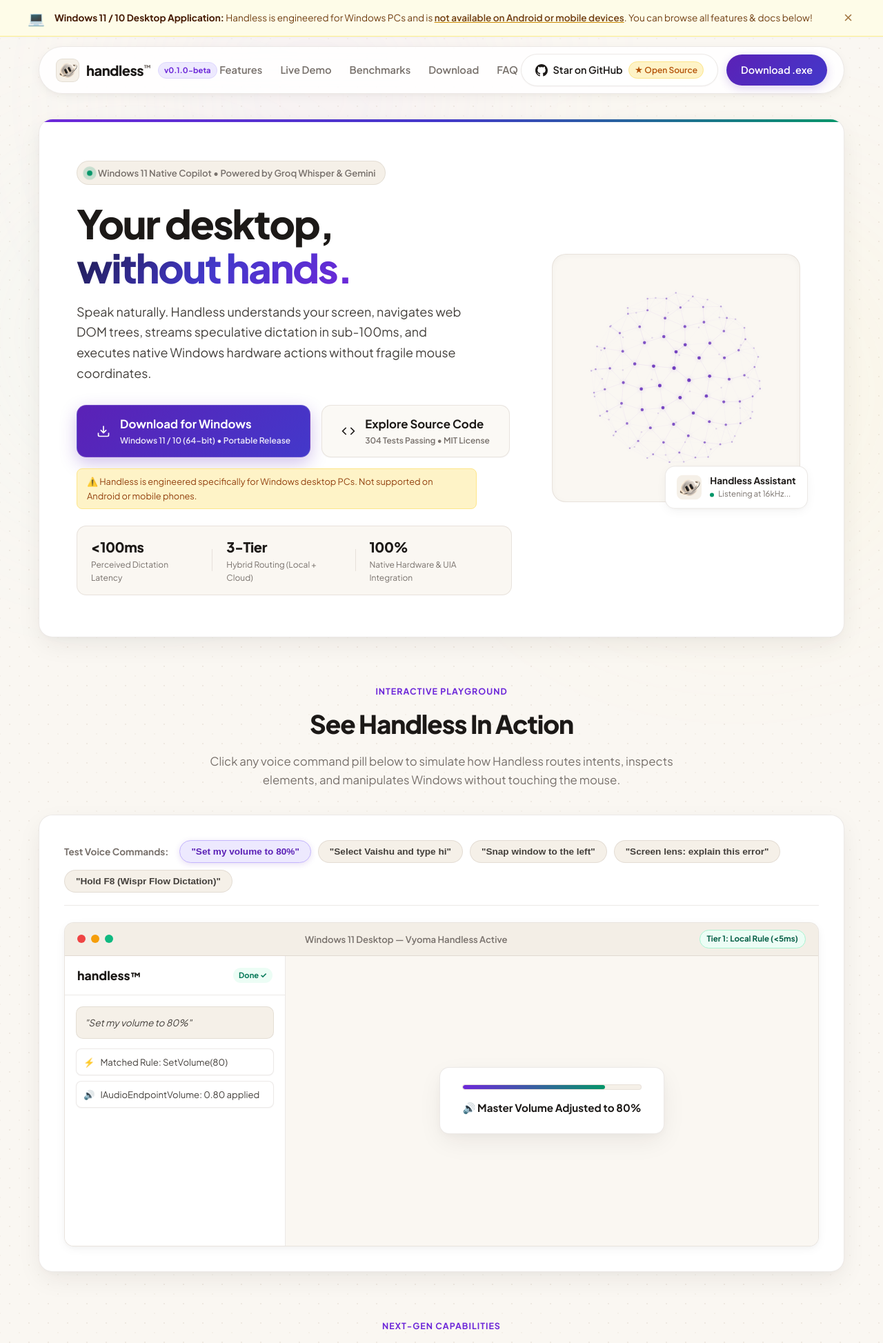
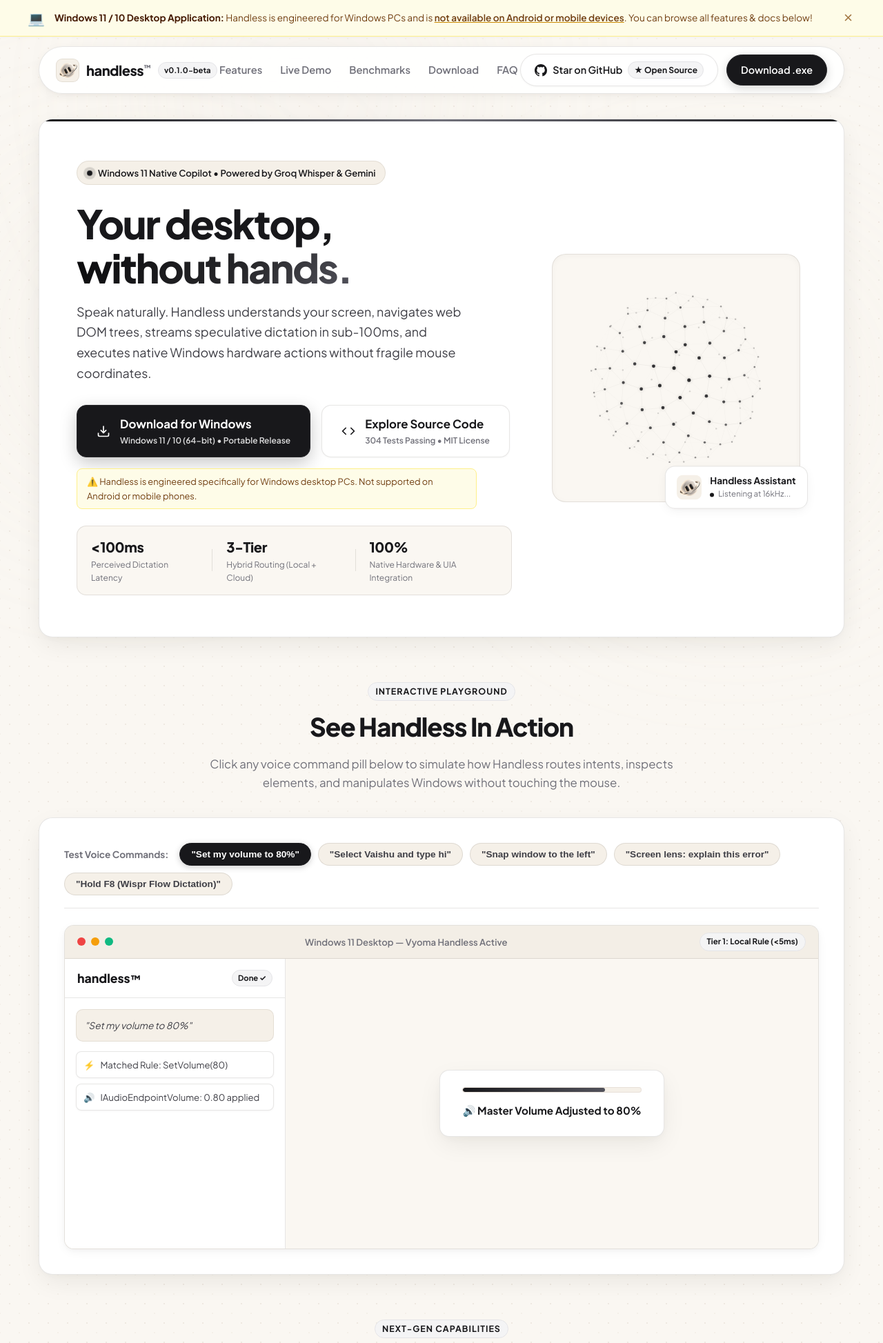
Before and after one commit to vyomagroupofficial-lab/handless, a PHP site: page / in a window 1280 px wide. Shown: the top 1947 px of the page at 69% size. Run offline with PHP 8.4, Linux system fonts and the light colour scheme.

Commit message:
style: replace purple accents with signature obsidian black and crisp white palette

```diff
--- a/public_html/app.js
+++ b/public_html/app.js
@@ -1,6 +1,6 @@
 // ============================================================
 // Vyoma Handless™ — Official Production JavaScript
-// Light Cream Theme | 3D Canvas Orb | Mobile & Android Handler
+// Light Cream & Obsidian Monochrome Theme | 3D Canvas Orb
 // Hostinger (handless.vyomagroup.online)
 // ============================================================
 
@@ -12,7 +12,7 @@
 });
 
 // ------------------------------------------------------------
-// 1. 3D Geometric Canvas Orb Animation (Cream Theme Palette)
+// 1. 3D Geometric Canvas Orb Animation (Monochrome Architectural Style)
 // ------------------------------------------------------------
 function initOrbCanvas() {
   const canvas = document.getElementById("orbCanvas");
@@ -95,7 +95,7 @@
     // Sort points back to front
     projected.sort((a, b) => a.z - b.z);
 
-    // Draw connecting lines (refined warm violet/indigo against cream)
+    // Draw connecting lines (refined architectural lines)
     ctx.lineWidth = 0.85;
     for (let i = 0; i < projected.length; i++) {
       for (let j = i + 1; j < projected.length; j++) {
@@ -104,8 +104,8 @@
         const dist = Math.sqrt(dx * dx + dy * dy);
 
         if (dist < 40) {
-          const lineAlpha = (1 - dist / 40) * 0.28 * projected[i].alpha;
-          ctx.strokeStyle = `rgba(109, 40, 217, ${lineAlpha})`;
+          const lineAlpha = (1 - dist / 40) * 0.25 * projected[i].alpha;
+          ctx.strokeStyle = `rgba(24, 24, 27, ${lineAlpha * 0.75})`;
           ctx.beginPath();
           ctx.moveTo(projected[i].x, projected[i].y);
           ctx.lineTo(projected[j].x, projected[j].y);
@@ -114,16 +114,16 @@
       }
     }
 
-    // Draw points (rich violet/indigo nodes)
+    // Draw points (rich obsidian black nodes)
     for (let i = 0; i < projected.length; i++) {
       const p = projected[i];
       const pRadius = Math.max(1.2, 2.5 * (p.z + radius) / (2 * radius));
 
       ctx.beginPath();
       ctx.arc(p.x, p.y, pRadius, 0, Math.PI * 2);
-      ctx.fillStyle = `rgba(91, 33, 182, ${p.alpha * 0.85})`;
-      ctx.shadowColor = "rgba(109, 40, 217, 0.4)";
-      ctx.shadowBlur = 6;
+      ctx.fillStyle = `rgba(24, 24, 27, ${p.alpha * 0.9})`;
+      ctx.shadowColor = "rgba(0, 0, 0, 0.25)";
+      ctx.shadowBlur = 5;
       ctx.fill();
       ctx.shadowBlur = 0;
     }
@@ -135,7 +135,7 @@
 }
 
 // ------------------------------------------------------------
-// 2. Interactive Voice Simulator (Light Cream Styled)
+// 2. Interactive Voice Simulator (Monochrome / Cream Styled)
 // ------------------------------------------------------------
 const SIM_COMMANDS = {
   set_volume: {
@@ -167,29 +167,29 @@
       { icon: "⌨️", text: "Typed 'hi' into 'Type a message' box" }
     ],
     render: () => `
-      <div style="width: 100%; max-width: 460px; background: #ffffff; border-radius: 12px; overflow: hidden; border: 1px solid rgba(80,60,40,0.12); box-shadow: var(--shadow-md); font-family: sans-serif;">
-        <div style="background: #f0ebe1; padding: 10px 14px; display: flex; align-items: center; gap: 10px; border-bottom: 1px solid rgba(80,60,40,0.08);">
-          <div style="width: 32px; height: 32px; border-radius: 50%; background: #059669; display: flex; align-items: center; justify-content: center; font-weight: bold; color: white; font-size: 13px;">V</div>
+      <div style="width: 100%; max-width: 460px; background: #ffffff; border-radius: 12px; overflow: hidden; border: 1px solid rgba(60,50,40,0.12); box-shadow: var(--shadow-md); font-family: sans-serif;">
+        <div style="background: #f5f0e8; padding: 10px 14px; display: flex; align-items: center; gap: 10px; border-bottom: 1px solid rgba(60,50,40,0.08);">
+          <div style="width: 32px; height: 32px; border-radius: 50%; background: #18181b; display: flex; align-items: center; justify-content: center; font-weight: bold; color: white; font-size: 13px;">V</div>
           <div>
-            <div style="color: #1c1917; font-size: 13px; font-weight: 700;">Vaishu</div>
-            <div style="color: #78716c; font-size: 11px;">online • Handless Selected Target</div>
+            <div style="color: #18181b; font-size: 13px; font-weight: 700;">Vaishu</div>
+            <div style="color: #71717a; font-size: 11px;">online • Handless Selected Target</div>
           </div>
         </div>
         <div style="height: 130px; padding: 12px; background: #faf7f2; display: flex; flex-direction: column; justify-content: flex-end; gap: 8px;">
-          <div style="align-self: flex-start; background: #ffffff; color: #1c1917; padding: 6px 12px; border-radius: 8px; font-size: 12px; max-width: 80%; border: 1px solid rgba(80,60,40,0.08);">
+          <div style="align-self: flex-start; background: #ffffff; color: #18181b; padding: 6px 12px; border-radius: 8px; font-size: 12px; max-width: 80%; border: 1px solid rgba(60,50,40,0.08);">
             Hey, are we still meeting today?
           </div>
-          <div style="align-self: flex-end; background: #d1fae5; color: #065f46; padding: 6px 12px; border-radius: 8px; font-size: 12px; max-width: 80%; display: flex; align-items: center; gap: 4px; border: 1px solid #a7f3d0;">
+          <div style="align-self: flex-end; background: #18181b; color: #ffffff; padding: 6px 12px; border-radius: 8px; font-size: 12px; max-width: 80%; display: flex; align-items: center; gap: 4px;">
             <span style="font-weight: 600;">hi</span>
             <span style="font-size: 9px; opacity: 0.7; margin-left: 4px;">Just now ✓✓</span>
           </div>
         </div>
-        <div style="background: #ffffff; padding: 8px 12px; display: flex; align-items: center; gap: 8px; border-top: 1px solid rgba(80,60,40,0.08);">
-          <div style="flex: 1; background: #f5f0e8; border-radius: 8px; padding: 6px 12px; color: #1c1917; font-size: 12px; display: flex; align-items: center;">
+        <div style="background: #ffffff; padding: 8px 12px; display: flex; align-items: center; gap: 8px; border-top: 1px solid rgba(60,50,40,0.08);">
+          <div style="flex: 1; background: #f5f0e8; border-radius: 8px; padding: 6px 12px; color: #18181b; font-size: 12px; display: flex; align-items: center;">
             <span style="opacity: 0.6;">Type a message</span>
-            <span style="width: 2px; height: 14px; background: #059669; margin-left: 2px; animation: pulse 1s infinite;"></span>
+            <span style="width: 2px; height: 14px; background: #18181b; margin-left: 2px; animation: pulse 1s infinite;"></span>
           </div>
-          <div style="color: #78716c; font-size: 16px;">🎤</div>
+          <div style="color: #71717a; font-size: 16px;">🎤</div>
         </div>
       </div>
     `
@@ -204,15 +204,15 @@
       { icon: "⚡", text: "Dispatched hotkey: Win + Left" }
     ],
     render: () => `
-      <div style="width: 100%; max-width: 460px; height: 200px; background: #ffffff; border-radius: 12px; border: 1px solid rgba(80,60,40,0.12); display: grid; grid-template-columns: 1fr 1fr; gap: 8px; padding: 8px; box-shadow: var(--shadow-md);">
-        <div style="background: #ede9fe; border: 2px solid #6d28d9; border-radius: 8px; display: flex; flex-direction: column; align-items: center; justify-content: center; gap: 6px;">
+      <div style="width: 100%; max-width: 460px; height: 200px; background: #ffffff; border-radius: 12px; border: 1px solid rgba(60,50,40,0.12); display: grid; grid-template-columns: 1fr 1fr; gap: 8px; padding: 8px; box-shadow: var(--shadow-md);">
+        <div style="background: #f4f4f5; border: 2px solid #18181b; border-radius: 8px; display: flex; flex-direction: column; align-items: center; justify-content: center; gap: 6px;">
           <div style="font-size: 22px;">🪟</div>
-          <span style="font-size: 12px; font-weight: 700; color: #5b21b6;">Chrome (Snapped 50% Left)</span>
-          <span style="font-size: 10px; color: #78716c;">Bounds: (0, 0, 960, 1080)</span>
+          <span style="font-size: 12px; font-weight: 700; color: #18181b;">Chrome (Snapped 50% Left)</span>
+          <span style="font-size: 10px; color: #71717a;">Bounds: (0, 0, 960, 1080)</span>
         </div>
-        <div style="background: #faf7f2; border: 1px dashed rgba(80,60,40,0.2); border-radius: 8px; display: flex; flex-direction: column; align-items: center; justify-content: center; gap: 4px;">
-          <span style="font-size: 11px; font-weight: 600; color: #78716c;">Desktop / Snap Assist</span>
-          <span style="font-size: 9px; color: #a8a29e;">Choose secondary app</span>
+        <div style="background: #faf7f2; border: 1px dashed rgba(60,50,40,0.2); border-radius: 8px; display: flex; flex-direction: column; align-items: center; justify-content: center; gap: 4px;">
+          <span style="font-size: 11px; font-weight: 600; color: #71717a;">Desktop / Snap Assist</span>
+          <span style="font-size: 9px; color: #a1a1aa;">Choose secondary app</span>
         </div>
       </div>
     `
@@ -227,19 +227,19 @@
       { icon: "🧠", text: "Gemini Vision parsed stacktrace in 420ms" }
     ],
     render: () => `
-      <div style="width: 100%; max-width: 460px; background: #ffffff; border-radius: 12px; border: 1px solid rgba(109,40,217,0.3); padding: 16px; box-shadow: var(--shadow-md); font-family: monospace;">
+      <div style="width: 100%; max-width: 460px; background: #ffffff; border-radius: 12px; border: 1px solid rgba(24,24,27,0.25); padding: 16px; box-shadow: var(--shadow-md); font-family: monospace;">
         <div style="display: flex; align-items: center; justify-content: space-between; margin-bottom: 10px;">
           <span style="color: #dc2626; font-size: 12px; font-weight: bold;">● TypeError: Cannot read property 'map' of undefined</span>
-          <span style="font-size: 10px; padding: 2px 6px; background: #ede9fe; color: #6d28d9; border-radius: 4px; font-weight: bold;">Screen Lens OCR</span>
+          <span style="font-size: 10px; padding: 2px 6px; background: #f4f4f5; color: #18181b; border: 1px solid #e4e4e7; border-radius: 4px; font-weight: bold;">Screen Lens OCR</span>
         </div>
-        <div style="background: #f5f0e8; padding: 8px 10px; border-radius: 6px; font-size: 11px; color: #44403c; margin-bottom: 12px; border-left: 3px solid #dc2626;">
+        <div style="background: #f5f0e8; padding: 8px 10px; border-radius: 6px; font-size: 11px; color: #3f3f46; margin-bottom: 12px; border-left: 3px solid #dc2626;">
           at UserList (components/Users.tsx:42:15)<br>
           at renderWithHooks (react-dom.development.js:16305)
         </div>
-        <div style="background: #faf5ff; border-radius: 6px; padding: 10px; font-size: 12px; color: #1c1917; font-family: var(--font-sans); border: 1px solid #ddd6fe;">
-          <strong style="color: #6d28d9;">💡 Handless AI Solution:</strong>
-          <p style="margin-top: 4px; font-size: 11px; color: #44403c; line-height: 1.45;">
-            Your <code style="color: #5b21b6; background: #ede9fe; padding: 1px 4px; border-radius: 3px;">users</code> state variable is <code style="color: #5b21b6;">undefined</code> prior to fetch completion. Update line 42 to <code style="color: #059669; font-weight: bold;">users?.map(...)</code> or initialize state as <code style="color: #059669; font-weight: bold;">[]</code>.
+        <div style="background: #f4f4f5; border-radius: 6px; padding: 10px; font-size: 12px; color: #18181b; font-family: var(--font-sans); border: 1px solid #e4e4e7;">
+          <strong style="color: #18181b;">💡 Handless AI Solution:</strong>
+          <p style="margin-top: 4px; font-size: 11px; color: #3f3f46; line-height: 1.45;">
+            Your <code style="color: #18181b; background: #e4e4e7; padding: 1px 4px; border-radius: 3px;">users</code> state variable is <code style="color: #18181b;">undefined</code> prior to fetch completion. Update line 42 to <code style="color: #18181b; font-weight: bold;">users?.map(...)</code> or initialize state as <code style="color: #18181b; font-weight: bold;">[]</code>.
           </p>
         </div>
       </div>
@@ -256,13 +256,13 @@
       { icon: "🚀", text: "F8 released: Typed 14 words in 68ms" }
     ],
     render: () => `
-      <div style="width: 100%; max-width: 460px; background: #ffffff; border-radius: 12px; border: 1px solid rgba(80,60,40,0.12); padding: 18px; box-shadow: var(--shadow-md);">
-        <div style="display: flex; align-items: center; justify-content: space-between; margin-bottom: 12px; padding-bottom: 8px; border-bottom: 1px solid rgba(80,60,40,0.08);">
-          <span style="font-size: 12px; font-weight: 700; color: #1c1917;">Active Document — WordPad</span>
-          <span style="font-size: 10px; padding: 2px 8px; background: #ecfdf5; color: #047857; border-radius: 10px; font-weight: 700;">Sub-100ms Realtime</span>
+      <div style="width: 100%; max-width: 460px; background: #ffffff; border-radius: 12px; border: 1px solid rgba(60,50,40,0.12); padding: 18px; box-shadow: var(--shadow-md);">
+        <div style="display: flex; align-items: center; justify-content: space-between; margin-bottom: 12px; padding-bottom: 8px; border-bottom: 1px solid rgba(60,50,40,0.08);">
+          <span style="font-size: 12px; font-weight: 700; color: #18181b;">Active Document — WordPad</span>
+          <span style="font-size: 10px; padding: 2px 8px; background: #f4f4f5; color: #18181b; border: 1px solid #e4e4e7; border-radius: 10px; font-weight: 700;">Sub-100ms Realtime</span>
         </div>
-        <p style="font-size: 13.5px; line-height: 1.6; color: #292524; font-family: serif;">
-          The market response to autonomous desktop workflows has exceeded our expectations. By combining native OS accessibility with speculative transcription, Handless completely eliminates friction<span style="display: inline-block; width: 2px; height: 16px; background: #6d28d9; vertical-align: middle; margin-left: 2px; animation: pulse 0.8s infinite;"></span>
+        <p style="font-size: 13.5px; line-height: 1.6; color: #27272a; font-family: serif;">
+          The market response to autonomous desktop workflows has exceeded our expectations. By combining native OS accessibility with speculative transcription, Handless completely eliminates friction<span style="display: inline-block; width: 2px; height: 16px; background: #18181b; vertical-align: middle; margin-left: 2px; animation: pulse 0.8s infinite;"></span>
         </p>
       </div>
     `
@@ -343,7 +343,7 @@
     if (copyBtn) {
       const originalText = copyBtn.innerText;
       copyBtn.innerText = "Copied!";
-      copyBtn.style.background = "#059669";
+      copyBtn.style.background = "#18181b";
       copyBtn.style.color = "#fff";
 
       setTimeout(() => {
@@ -445,7 +445,7 @@
       navigator.clipboard.writeText(url).then(() => {
         const originalText = btnCopyDesktop.innerText;
         btnCopyDesktop.innerText = "✓ Direct PC Link Copied!";
-        btnCopyDesktop.style.background = "#059669";
+        btnCopyDesktop.style.background = "#18181b";
         btnCopyDesktop.style.color = "#ffffff";
 
         setTimeout(() => {
--- a/public_html/style.css
+++ b/public_html/style.css
@@ -9,20 +10,20 @@
   --bg-cream-subtle: #f3eee6;
   --bg-cream-card: #ffffff;
   --bg-cream-hover: #fdfbf7;
-  --bg-cream-elevated: rgba(255, 255, 255, 0.88);
+  --bg-cream-elevated: rgba(255, 255, 255, 0.92);
 
   /* Deep Rich Text Colors */
-  --text-heading: #1c1917;
-  --text-body: #44403c;
-  --text-muted: #78716c;
-  --text-dim: #a8a29e;
-
-  /* Sophisticated Accents */
-  --primary: #5b21b6;
-  --primary-accent: #6d28d9;
-  --primary-hover: #4c1d95;
-  --primary-glow: rgba(91, 33, 182, 0.2);
-  --primary-light: #f5f3ff;
+  --text-heading: #18181b;
+  --text-body: #3f3f46;
+  --text-muted: #71717a;
+  --text-dim: #a1a1aa;
+
+  /* Signature Obsidian Black & White Accents */
+  --primary: #18181b;
+  --primary-accent: #27272a;
+  --primary-hover: #09090b;
+  --primary-glow: rgba(0, 0, 0, 0.16);
+  --primary-light: #f4f4f5;
 
   --emerald: #059669;
   --emerald-light: #ecfdf5;
@@ -30,15 +31,15 @@
   --amber-light: #fffbeb;
 
   /* Subtle Warm Borders */
-  --border-cream: rgba(80, 60, 40, 0.08);
-  --border-card: rgba(80, 60, 40, 0.11);
-  --border-active: rgba(109, 40, 217, 0.35);
+  --border-cream: rgba(60, 50, 40, 0.08);
+  --border-card: rgba(60, 50, 40, 0.12);
+  --border-active: rgba(24, 24, 27, 0.35);
 
   /* Box Shadows */
-  --shadow-sm: 0 1px 2px rgba(40, 30, 20, 0.04);
-  --shadow-md: 0 4px 16px -2px rgba(40, 30, 20, 0.06), 0 2px 6px -1px rgba(40, 30, 20, 0.03);
-  --shadow-lg: 0 12px 36px -4px rgba(40, 30, 20, 0.08), 0 4px 12px -2px rgba(40, 30, 20, 0.03);
-  --shadow-xl: 0 20px 50px -6px rgba(40, 30, 20, 0.12);
+  --shadow-sm: 0 1px 3px rgba(30, 20, 10, 0.04);
+  --shadow-md: 0 4px 16px -2px rgba(30, 20, 10, 0.06), 0 2px 6px -1px rgba(30, 20, 10, 0.03);
+  --shadow-lg: 0 12px 36px -4px rgba(30, 20, 10, 0.08), 0 4px 12px -2px rgba(30, 20, 10, 0.03);
+  --shadow-xl: 0 20px 50px -6px rgba(30, 20, 10, 0.12);
 
   /* Radii & Timing */
   --radius-sm: 8px;
@@ -95,7 +96,7 @@
   left: 15%;
   width: 520px;
   height: 520px;
-  background: radial-gradient(circle, rgba(233, 213, 255, 0.8) 0%, rgba(233, 213, 255, 0) 70%);
+  background: radial-gradient(circle, rgba(230, 225, 215, 0.8) 0%, rgba(230, 225, 215, 0) 70%);
 }
 
 .glow-2 {
@@ -103,7 +104,7 @@
   right: -80px;
   width: 580px;
   height: 580px;
-  background: radial-gradient(circle, rgba(254, 240, 138, 0.6) 0%, rgba(254, 240, 138, 0) 70%);
+  background: radial-gradient(circle, rgba(245, 240, 230, 0.7) 0%, rgba(245, 240, 230, 0) 70%);
 }
 
 .glow-3 {
@@ -111,7 +112,7 @@
   left: -60px;
   width: 500px;
   height: 500px;
-  background: radial-gradient(circle, rgba(207, 250, 254, 0.7) 0%, rgba(207, 250, 254, 0) 70%);
+  background: radial-gradient(circle, rgba(235, 230, 220, 0.7) 0%, rgba(235, 230, 220, 0) 70%);
 }
 
 /* Typography & Base Helpers */
@@ -129,12 +130,12 @@
   border-radius: 6px;
   font-family: var(--font-mono);
   font-size: 0.8rem;
-  color: #292524;
+  color: #18181b;
   box-shadow: 0 1px 2px rgba(0, 0, 0, 0.05);
 }
 
 .gradient-text {
-  background: linear-gradient(135deg, #1e1b4b 0%, #4338ca 50%, #6d28d9 100%);
+  background: linear-gradient(135deg, #09090b 0%, #27272a 60%, #52525b 100%);
   -webkit-background-clip: text;
   -webkit-text-fill-color: transparent;
   display: inline-block;
@@ -264,9 +265,9 @@
   font-size: 0.7rem;
   font-weight: 700;
   padding: 2px 8px;
-  background: #ede9fe;
-  border: 1px solid #ddd6fe;
-  color: #6d28d9;
+  background: #f4f4f5;
+  border: 1px solid #e4e4e7;
+  color: #18181b;
   border-radius: var(--radius-full);
 }
 
@@ -303,14 +304,16 @@
 }
 
 .btn-primary {
-  background: linear-gradient(135deg, #5b21b6, #4338ca);
+  background: #18181b;
   color: #ffffff;
-  box-shadow: 0 4px 14px var(--primary-glow);
+  border: 1px solid #27272a;
+  box-shadow: 0 4px 14px rgba(0, 0, 0, 0.16);
 }
 
 .btn-primary:hover {
+  background: #09090b;
   transform: translateY(-2px);
-  box-shadow: 0 6px 20px rgba(91, 33, 182, 0.35);
+  box-shadow: 0 6px 20px rgba(0, 0, 0, 0.28);
 }
 
 .btn-github {
@@ -322,17 +325,18 @@
 
 .btn-github:hover {
   background: #faf7f2;
-  border-color: rgba(80, 60, 40, 0.2);
+  border-color: rgba(60, 50, 40, 0.2);
   transform: translateY(-1px);
 }
 
 .star-badge {
   font-size: 0.75rem;
   padding: 2px 8px;
-  background: #fef3c7;
-  border: 1px solid #fde68a;
+  background: #f4f4f5;
+  border: 1px solid #e4e4e7;
   border-radius: var(--radius-full);
-  color: #b45309;
+  color: #18181b;
+  font-weight: 700;
 }
 
 /* Mobile Toggle Hamburger */
@@ -453,8 +457,8 @@
   top: 0;
   left: 0;
   right: 0;
-  height: 4px;
-  background: linear-gradient(90deg, #6d28d9, #4338ca, #059669);
+  height: 3px;
+  background: linear-gradient(90deg, #18181b, #71717a, #18181b);
 }
 
 .hero-badge {
@@ -467,23 +471,23 @@
   border-radius: var(--radius-full);
   font-size: 0.82rem;
   font-weight: 600;
-  color: var(--text-muted);
+  color: var(--text-heading);
   margin-bottom: 24px;
 }
 
 .pulse-dot {
   width: 8px;
   height: 8px;
-  background-color: #059669;
+  background-color: #18181b;
   border-radius: 50%;
-  box-shadow: 0 0 10px #059669;
+  box-shadow: 0 0 8px rgba(0, 0, 0, 0.3);
   animation: pulse 2s infinite;
 }
 
 @keyframes pulse {
-  0% { transform: scale(0.95); box-shadow: 0 0 0 0 rgba(5, 150, 105, 0.7); }
-  70% { transform: scale(1); box-shadow: 0 0 0 8px rgba(5, 150, 105, 0); }
-  100% { transform: scale(0.95); box-shadow: 0 0 0 0 rgba(5, 150, 105, 0); }
+  0% { transform: scale(0.95); box-shadow: 0 0 0 0 rgba(24, 24, 27, 0.5); }
+  70% { transform: scale(1); box-shadow: 0 0 0 7px rgba(24, 24, 27, 0); }
+  100% { transform: scale(0.95); box-shadow: 0 0 0 0 rgba(24, 24, 27, 0); }
 }
 
 .hero-title {
@@ -515,17 +519,18 @@
   align-items: center;
   gap: 14px;
   padding: 14px 28px;
-  background: linear-gradient(135deg, #5b21b6, #4338ca);
-  color: #fff;
+  background: #18181b;
+  color: #ffffff;
   border-radius: var(--radius-md);
-  border: 1px solid rgba(255, 255, 255, 0.15);
-  box-shadow: 0 8px 24px rgba(91, 33, 182, 0.28);
+  border: 1px solid #27272a;
+  box-shadow: 0 8px 24px rgba(0, 0, 0, 0.22);
   transition: all var(--transition-fast);
 }
 
 .btn-hero-download:hover {
+  background: #09090b;
   transform: translateY(-2px);
-  box-shadow: 0 12px 32px rgba(91, 33, 182, 0.4);
+  box-shadow: 0 12px 32px rgba(0, 0, 0, 0.35);
 }
 
 .btn-hero-download .cta-title {
@@ -537,7 +542,7 @@
 .btn-hero-download .cta-sub {
   display: block;
   font-size: 0.75rem;
-  opacity: 0.88;
+  opacity: 0.85;
 }
 
 .btn-hero-source {
@@ -545,7 +550,7 @@
   align-items: center;
   gap: 14px;
   padding: 14px 28px;
-  background: #fbf9f5;
+  background: #ffffff;
   border: 1px solid var(--border-card);
   border-radius: var(--radius-md);
   color: var(--text-heading);
@@ -573,9 +578,9 @@
 
 .hero-platform-disclaimer {
   font-size: 0.8rem;
-  color: #92400e;
-  background: #fef3c7;
-  border: 1px solid #fde68a;
+  color: #713f12;
+  background: #fefce8;
+  border: 1px solid #fef08a;
   border-radius: var(--radius-sm);
   padding: 8px 14px;
   margin-bottom: 24px;
@@ -696,7 +701,7 @@
 .status-live {
   width: 6px;
   height: 6px;
-  background-color: #059669;
+  background-color: #18181b;
   border-radius: 50%;
 }
 
@@ -713,7 +718,11 @@
   font-weight: 700;
   text-transform: uppercase;
   letter-spacing: 0.08em;
-  color: var(--primary-accent);
+  color: #18181b;
+  background: #f4f4f5;
+  border: 1px solid #e4e4e7;
+  padding: 3px 10px;
+  border-radius: var(--radius-full);
   margin-bottom: 8px;
 }
 
@@ -782,10 +791,10 @@
 }
 
 .cmd-pill.active {
-  background: #ede9fe;
-  border-color: #c4b5fd;
-  color: #5b21b6;
-  box-shadow: 0 2px 8px rgba(91, 33, 182, 0.15);
+  background: #18181b;
+  border-color: #18181b;
+  color: #ffffff;
+  box-shadow: 0 2px 10px rgba(0, 0, 0, 0.2);
 }
 
 /* Simulator Viewport (Simulated Windows 11 Desktop) */
@@ -831,9 +840,9 @@
   font-size: 0.72rem;
   padding: 3px 10px;
   border-radius: var(--radius-full);
-  background: #ecfdf5;
-  border: 1px solid #a7f3d0;
-  color: #065f46;
+  background: #f4f4f5;
+  border: 1px solid #e4e4e7;
+  color: #18181b;
   font-weight: 700;
 }
 
@@ -878,10 +887,11 @@
 .sim-chip {
   font-size: 0.7rem;
   padding: 2px 8px;
-  background: #ecfdf5;
-  color: #047857;
+  background: #f4f4f5;
+  color: #18181b;
   font-weight: 700;
   border-radius: 12px;
+  border: 1px solid #e4e4e7;
 }
 
 .sim-sidebar-body {
@@ -966,7 +976,7 @@
 
 .hud-slider-fill {
   height: 100%;
-  background: linear-gradient(90deg, #6d28d9, #059669);
+  background: linear-gradient(90deg, #18181b, #52525b);
   border-radius: 4px;
   transition: width 0.4s ease;
 }
```
Also changed, not shown: other parts of public_html/style.css (+57 -52 lines), website/app.js (+43 -43 lines), website/style.css (+130 -116 lines), website/index.html (line endings or trailing spaces).
